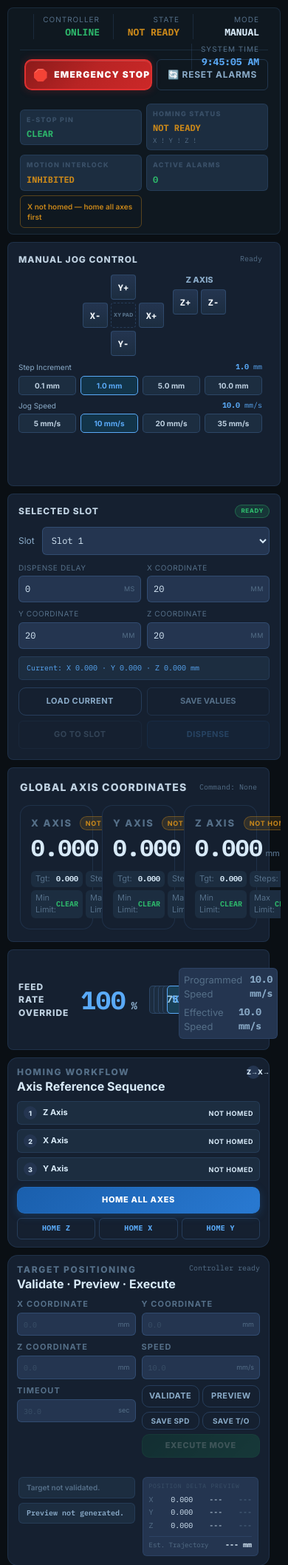
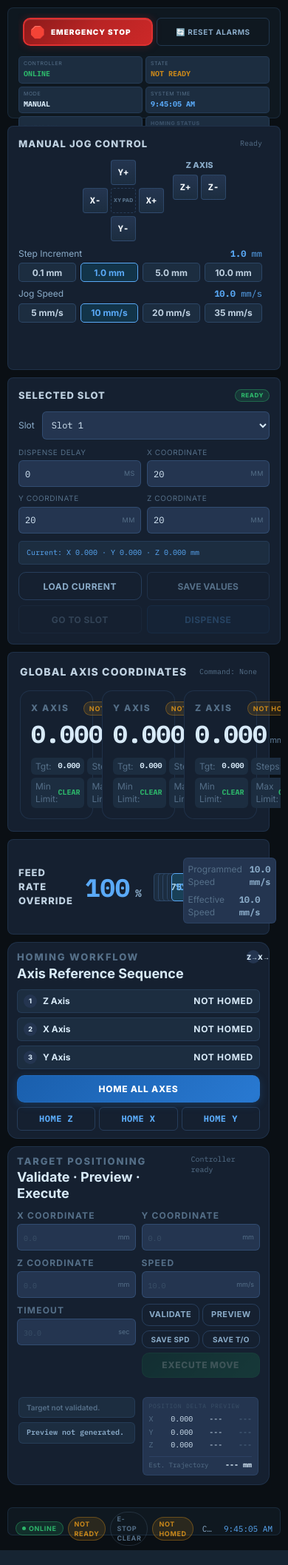
Before and after one commit to prongnaruebest/NaritVendingMachine, a Flask app: page / in a window 390 px wide. Shown: the top 2115 px of the page at 74% size. Run offline with Flask 3, Linux system fonts and the light colour scheme; parts of the project's set-up code (start-up, migrations or seed data) failed here and were passed over.

Commit message:
Improve HMI visualization and operator guidance

```diff
--- a/narit_vending/static/app.js
+++ b/narit_vending/static/app.js
@@ -946,10 +946,11 @@
       if (code === targetCode) classes.push("target");
       if (code === targetCode && moving) classes.push("moving-target");
       if (code === nearestCode) classes.push("at-position");
-      return `<div class="${classes.join(" ")}" data-visual-slot="${code}">
+      return `<button type="button" class="${classes.join(" ")}" data-visual-slot="${code}"
+        ${configured ? "" : "disabled"} title="${configured ? `Move gantry to Slot ${code}` : `Slot ${code} has no saved position`}">
         <span class="visual-slot-number">${String(index + 1).padStart(2, "0")}</span>
         <small>${configured ? `X${fmt(slot.x_mm, 0)} · Y${fmt(slot.y_mm, 0)}` : "NOT SET"}</small>
-      </div>`;
+      </button>`;
     }).join("");
 
     const markerX = 6 + xPct * .9;
@@ -1338,6 +1339,18 @@
       }
     });
 
+    /* --- Visualization slot map: direct move to saved position --- */
+    el("visual-slot-grid").addEventListener("click", (event) => {
+      const slotButton = event.target.closest("[data-visual-slot]");
+      if (!slotButton || slotButton.disabled) return;
+      const code = slotButton.dataset.visualSlot;
+      MS.selectedSlotCode = code;
+      MS.visualTargetSlot = code;
+      loadSelectedSlotEditor(true);
+      renderVisualization();
+      command(`Go to slot ${code}`, `/api/slots/${code}/goto`, targetSpeedPayload(), { requireHome: true });
+    });
+
     /* --- Event log filter --- */
     $$(".evt-filter-btn").forEach((btn) => {
       btn.addEventListener("click", () => {
--- a/narit_vending/static/style.css
+++ b/narit_vending/static/style.css
@@ -3336,3 +3336,225 @@ select.slot-filter {
   .xy-live-coordinates { display: none; }
   .visualization-panel > .visual-readouts { grid-template-columns: 1fr; }
 }
+
+/* v18 expanded configuration, larger motion text, unified compact status */
+.hmi-shell,
+.hmi-shell.view-wide {
+  grid-template-rows: 108px minmax(0, 1fr) 38px;
+}
+
+.hmi-header,
+.hmi-shell.view-wide .hmi-header {
+  min-height: 108px;
+  grid-template-columns: minmax(330px, 410px) minmax(0, 1fr);
+  gap: 10px;
+  padding: 7px 14px;
+}
+
+.header-title { height: 72px; }
+.header-brand-logo { width: 400px; }
+
+.header-control-area {
+  grid-template-rows: minmax(0, 1fr);
+  gap: 0;
+}
+
+.header-control-area > .safety-strip {
+  grid-column: 1;
+}
+
+.header-control-area .safety-strip,
+.hmi-shell.view-wide .header-control-area .safety-strip {
+  grid-template-columns: 282px minmax(0, 1fr);
+  align-items: center;
+  gap: 8px;
+  padding: 0;
+  border-top: 0;
+}
+
+.header-control-area .estop-zone,
+.hmi-shell.view-wide .header-control-area .estop-zone {
+  grid-template-columns: 1.15fr 1fr;
+  gap: 5px;
+  align-items: center;
+}
+
+.header-control-area .btn-estop,
+.header-control-area .btn-reset-alarm {
+  min-height: 38px;
+  padding: 7px 8px;
+  font-size: 10px;
+}
+
+.header-unified-status {
+  min-width: 0;
+  display: grid;
+  grid-template-columns: repeat(8, minmax(72px, 1fr));
+  gap: 4px;
+  align-items: stretch;
+}
+
+.header-unified-status > .header-meta,
+.header-unified-status > .safety-indicators {
+  display: contents;
+}
+
+.header-unified-status .header-chip,
+.header-unified-status .safety-ind {
+  min-width: 0;
+  min-height: 35px;
+  display: grid;
+  align-content: center;
+  padding: 4px 6px;
+  border: 1px solid var(--border);
+  border-radius: 5px;
+  background: var(--surf-2);
+  text-align: left;
+}
+
+.header-unified-status .header-chip {
+  border-left: 1px solid var(--border);
+}
+
+.header-unified-status .header-chip span,
+.header-unified-status .safety-ind-label {
+  font-size: 7px;
+  letter-spacing: .08em;
+}
+
+.header-unified-status .header-chip strong,
+.header-unified-status .safety-ind-value {
+  margin-top: 1px;
+  font-size: 10px;
+}
+
+.header-unified-status .safety-ind-sub {
+  overflow: hidden;
+  font-size: 7px;
+  text-overflow: ellipsis;
+  white-space: nowrap;
+}
+
+.header-unified-status .motion-inhibit-reason {
+  grid-column: 1 / -1;
+  min-height: 25px;
+  padding: 4px 8px;
+  font-size: 9px;
+}
+
+.workspace-view[data-view-page="motion"] .panel-title { font-size: 18px; }
+.workspace-view[data-view-page="motion"] .panel-label,
+.workspace-view[data-view-page="motion"] .fo-label,
+.hmi-shell:not(.view-wide) .right-panel .rpz-title { font-size: 13px; }
+.workspace-view[data-view-page="motion"] .field-label { font-size: 12px; }
+.workspace-view[data-view-page="motion"] .hmi-input { font-size: 15px; }
+.workspace-view[data-view-page="motion"] .home-seq-axis,
+.workspace-view[data-view-page="motion"] .home-seq-status,
+.workspace-view[data-view-page="motion"] .fo-speed-row,
+.hmi-shell:not(.view-wide) .right-panel .rp-param-label { font-size: 12px; }
+.workspace-view[data-view-page="motion"] button,
+.hmi-shell:not(.view-wide) .right-panel button { font-size: 12px; }
+.workspace-view[data-view-page="motion"] .axis-position { font-size: 33px; }
+.workspace-view[data-view-page="motion"] .axis-name,
+.workspace-view[data-view-page="motion"] .axis-kv { font-size: 12px; }
+
+.motion-config-panel {
+  min-height: 235px;
+  height: auto;
+  overflow: visible;
+}
+
+.motion-config-panel .config-table-wrap {
+  max-height: none;
+  height: auto;
+  overflow: visible;
+}
+
+.motion-config-panel .config-table {
+  min-width: 0;
+  table-layout: fixed;
+}
+
+.motion-config-panel .config-table th,
+.motion-config-panel .config-table td {
+  padding: 12px;
+}
+
+.workspace-view[data-view-page="configuration"] {
+  height: auto;
+  min-height: max-content;
+  align-content: start;
+}
+
+.workspace-view[data-view-page="visualization"] {
+  min-height: max-content;
+  align-content: start;
+}
+
+.workspace-view[data-view-page="visualization"] .visualization-panel {
+  min-height: max-content;
+  overflow: visible;
+}
+
+.visual-slot {
+  appearance: none;
+  width: 100%;
+  padding: 0;
+  font: inherit;
+  cursor: pointer;
+}
+
+.visual-slot:hover:not(:disabled),
+.visual-slot:focus-visible {
+  border-color: var(--accent-cyan);
+  box-shadow: inset 0 0 0 1px var(--accent-cyan), 0 0 14px rgba(0, 199, 255, .24);
+  outline: none;
+}
+
+.visual-slot:disabled {
+  cursor: not-allowed;
+  opacity: .58;
+}
+
+@media (max-width: 1500px) {
+  .hmi-shell,
+  .hmi-shell.view-wide {
+    grid-template-rows: 150px auto auto 38px;
+  }
+
+  .hmi-header,
+  .hmi-shell.view-wide .hmi-header {
+    min-height: 150px;
+    grid-template-columns: minmax(0, 1fr);
+  }
+
+  .hmi-header .header-title { display: none; }
+
+  .header-control-area .safety-strip,
+  .hmi-shell.view-wide .header-control-area .safety-strip {
+    grid-template-columns: 272px minmax(0, 1fr);
+  }
+
+  .header-unified-status {
+    grid-template-columns: repeat(4, minmax(80px, 1fr));
+  }
+}
+
+@media (max-width: 900px) {
+  .header-control-area .safety-strip,
+  .hmi-shell.view-wide .header-control-area .safety-strip {
+    grid-template-columns: 1fr;
+  }
+
+  .header-unified-status {
+    grid-template-columns: repeat(2, minmax(0, 1fr));
+  }
+
+  .motion-config-panel .config-table {
+    min-width: 720px;
+  }
+
+  .motion-config-panel .config-table-wrap {
+    overflow-x: auto;
+  }
+}
--- a/narit_vending/templates/index.html
+++ b/narit_vending/templates/index.html
@@ -8,7 +8,7 @@
   <link rel="icon" type="image/png" sizes="512x512" href="{{ url_for('static', filename='favicon-transparent-large.png') }}?v=20260721_v12">
   <link rel="preconnect" href="https://fonts.googleapis.com">
   <link href="https://fonts.googleapis.com/css2?family=IBM+Plex+Mono:wght@400;600;700&family=Inter:wght@400;500;600;700;800;900&display=swap" rel="stylesheet">
-  <link rel="stylesheet" href="{{ url_for('static', filename='style.css') }}?v=20260721_v17">
+  <link rel="stylesheet" href="{{ url_for('static', filename='style.css') }}?v=20260721_v18">
 </head>
 <body>
   <div class="hmi-shell">
@@ -110,26 +110,6 @@
         <img class="header-brand-logo" src="{{ url_for('static', filename='narit-vending-logo.png') }}?v=20260721_v9" alt="NARIT Vending Smart Vending Control System">
       </div>
       <div class="header-control-area">
-      <div class="header-meta">
-        <div class="header-chip">
-          <span>Controller</span>
-          <strong id="hdr-connection" class="offline">OFFLINE</strong>
-        </div>
-        <div class="header-chip">
-          <span>State</span>
-          <strong id="hdr-machine-state" class="state-notready">NOT READY</strong>
-        </div>
-        <div class="header-chip">
-          <span>Mode</span>
-          <strong id="hdr-mode" class="monospace">MANUAL</strong>
-        </div>
-        <div class="header-chip">
-          <span>System Time</span>
-          <strong id="hdr-time" class="monospace">--:--:--</strong>
-        </div>
-      </div>
-
-    <!-- ── ZONE B: SAFETY STRIP ────────────────────────────────── -->
         <section class="safety-strip" aria-label="Machine safety status and controls">
           <div class="estop-zone">
             <button class="btn-estop" id="stop-button" title="Emergency Stop Motion">
@@ -139,26 +119,19 @@
               🔄 RESET ALARMS
             </button>
           </div>
+          <div class="header-unified-status">
+            <div class="header-meta">
+              <div class="header-chip"><span>Controller</span><strong id="hdr-connection" class="offline">OFFLINE</strong></div>
+              <div class="header-chip"><span>State</span><strong id="hdr-machine-state" class="state-notready">NOT READY</strong></div>
+              <div class="header-chip"><span>Mode</span><strong id="hdr-mode" class="monospace">MANUAL</strong></div>
+              <div class="header-chip"><span>System Time</span><strong id="hdr-time" class="monospace">--:--:--</strong></div>
+            </div>
             <div class="safety-indicators">
-        <div class="safety-ind">
-          <span class="safety-ind-label">E-Stop Pin</span>
-          <div class="safety-ind-value ok" id="strip-estop">CLEAR</div>
-        </div>
-        <div class="safety-ind">
-          <span class="safety-ind-label">Homing Status</span>
-          <div class="safety-ind-value warn" id="strip-homing">NOT READY</div>
-          <span class="safety-ind-sub" id="strip-homing-detail">X !  Y !  Z !</span>
-        </div>
-        <div class="safety-ind">
-          <span class="safety-ind-label">Motion Interlock</span>
-          <div class="safety-ind-value warn" id="strip-motion">INHIBITED</div>
-        </div>
-        <div class="safety-ind">
-          <span class="safety-ind-label">Active Alarms</span>
-          <div class="safety-ind-value ok" id="strip-alarms">0</div>
-        </div>
-        <div class="motion-inhibit-reason" id="strip-motion-reason">
-          Connecting to controller...
+              <div class="safety-ind"><span class="safety-ind-label">E-Stop Pin</span><div class="safety-ind-value ok" id="strip-estop">CLEAR</div></div>
+              <div class="safety-ind"><span class="safety-ind-label">Homing Status</span><div class="safety-ind-value warn" id="strip-homing">NOT READY</div><span class="safety-ind-sub" id="strip-homing-detail">X !  Y !  Z !</span></div>
+              <div class="safety-ind"><span class="safety-ind-label">Motion Interlock</span><div class="safety-ind-value warn" id="strip-motion">INHIBITED</div></div>
+              <div class="safety-ind"><span class="safety-ind-label">Active Alarms</span><div class="safety-ind-value ok" id="strip-alarms">0</div></div>
+              <div class="motion-inhibit-reason" id="strip-motion-reason">Connecting to controller...</div>
             </div>
           </div>
         </section>
@@ -404,7 +377,7 @@
 
       <section class="workspace-view" data-view-page="configuration">
         <div class="page-heading"><div><p class="panel-label">Configuration</p><h2>Motion &amp; GPIO Parameters</h2></div><span class="page-note">Read-only engineering reference</span></div>
-        <div class="panel page-panel">
+        <div class="panel page-panel motion-config-panel">
           <div class="panel-head"><div><p class="panel-label">Motion Configuration</p><h2 class="panel-title">Axis Parameters</h2></div></div>
           <div class="config-table-wrap"><table class="config-table"><thead><tr><th>Axis</th><th>Travel</th><th>Steps/mm</th><th>Max Speed</th><th>Default Speed</th><th>Lead Screw</th></tr></thead><tbody id="configuration-axis-table"></tbody></table></div>
         </div>
@@ -670,6 +643,6 @@
   <!-- Toast notification -->
   <div class="toast" id="toast" role="status"></div>
 
-  <script src="{{ url_for('static', filename='app.js') }}?v=20260721_v17"></script>
+  <script src="{{ url_for('static', filename='app.js') }}?v=20260721_v18"></script>
 </body>
 </html>
```
Also changed, not shown: ARCHITECTURE.html (+65 -0 lines). Lines whose indentation alone changed are shown as unchanged.
